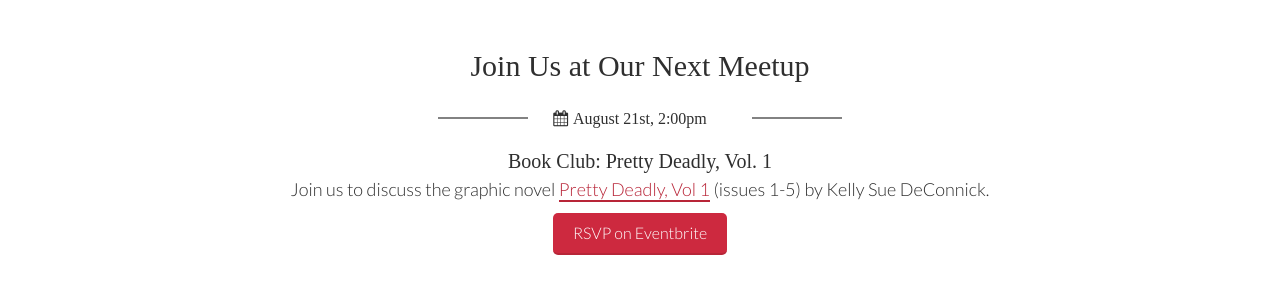
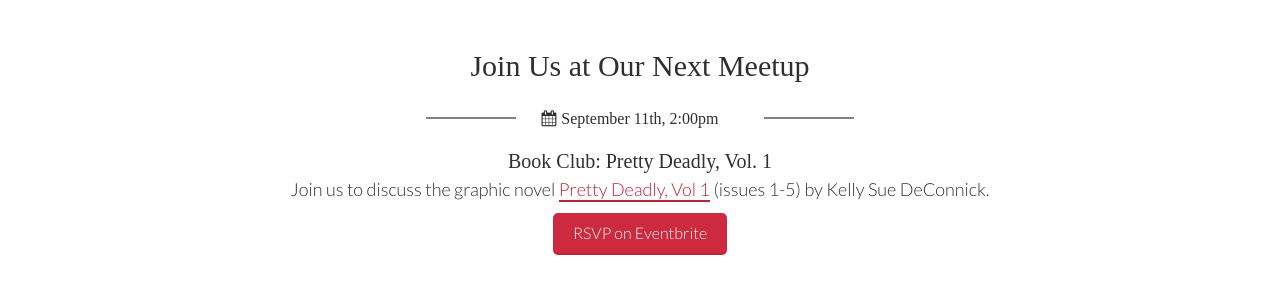
Before and after one commit to nerdlabyyc/nerdlabyyc.github.io, a Jekyll site: the page built from index.html, in a window 1280 px wide. Shown: the part 528-828 px from the top of the page. Built offline with Jekyll 4.4.1, drawn with Linux system fonts in a browser that asks for light colours; nearby versions of some CDN libraries; some web fonts are replaced.

Commit message:
Change date on book club meeting.

```diff
--- a/index.html
+++ b/index.html
@@ -36,7 +36,7 @@
     <h2 class="section-header">Join Us at Our Next Meetup</h2>
     <div class="yes-events" id="yes-events">
       <div class="meetup-details">
-          <span class="event-date event-detail fa fa-calendar" id="event-date">August 21st, 2:00pm</span>
+          <span class="event-date event-detail fa fa-calendar" id="event-date">September 11th, 2:00pm</span>
       </div>
       <h3 class="event-title" id="event-title">Book Club: Pretty Deadly, Vol. 1</h3>
       <p class="event-description" id="event-description">Join us to discuss the graphic novel <a href="https://www.goodreads.com/book/show/20638291-pretty-deadly-vol-1?from_new_nav=true&ac=1&from_search=true">Pretty Deadly, Vol 1</a> (issues 1-5) by Kelly Sue DeConnick.</p>
```
